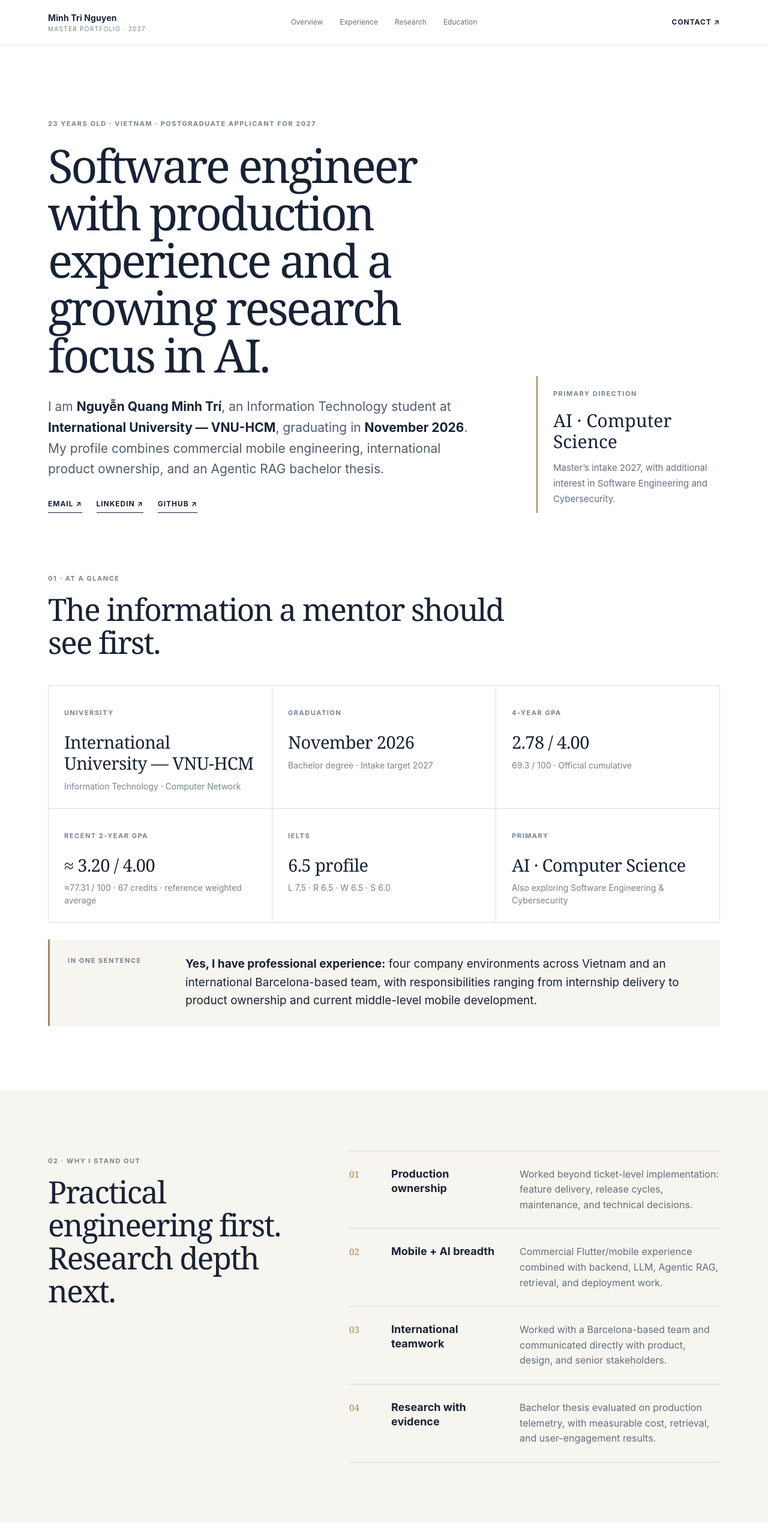
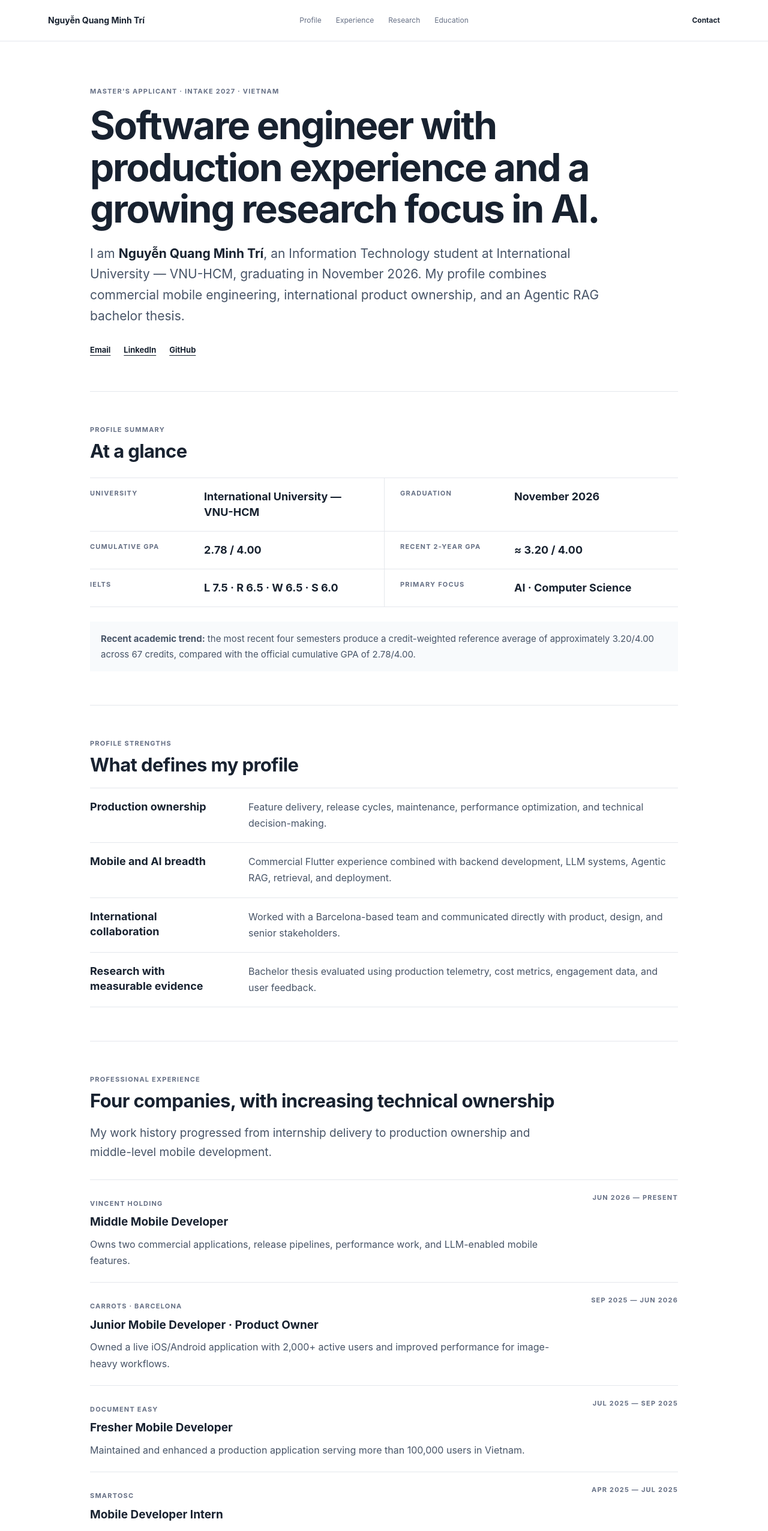
Before and after one commit to minhtri2k3/master-cv, a React (Vite) app: page / in a window 1280 px wide. Shown: the top 2552 px of the page at 60% size. Built offline with nearby package versions, Linux system fonts and the light colour scheme.

Commit message:
chore: refactor portfolio into formal blog layout

```diff
--- a/src/main.jsx
+++ b/src/main.jsx
@@ -2,41 +2,32 @@ import React, { useEffect } from 'react';
 import { createRoot } from 'react-dom/client';
 import './styles.css';
 
-const snapshot = [
-  { label: 'University', value: 'International University — VNU-HCM', note: 'Information Technology · Computer Network' },
-  { label: 'Graduation', value: 'November 2026', note: 'Bachelor degree · Intake target 2027' },
-  { label: '4-year GPA', value: '2.78 / 4.00', note: '69.3 / 100 · Official cumulative' },
-  { label: 'Recent 2-year GPA', value: '≈ 3.20 / 4.00', note: '≈77.31 / 100 · 67 credits · reference weighted average' },
-  { label: 'IELTS', value: '6.5 profile', note: 'L 7.5 · R 6.5 · W 6.5 · S 6.0' },
-  { label: 'Primary', value: 'AI · Computer Science', note: 'Also exploring Software Engineering & Cybersecurity' },
+const highlights = [
+  ['University', 'International University — VNU-HCM'],
+  ['Graduation', 'November 2026'],
+  ['Cumulative GPA', '2.78 / 4.00'],
+  ['Recent 2-year GPA', '≈ 3.20 / 4.00'],
+  ['IELTS', 'L 7.5 · R 6.5 · W 6.5 · S 6.0'],
+  ['Primary focus', 'AI · Computer Science'],
+];
+
+const experience = [
+  ['Vincent Holding', 'Middle Mobile Developer', 'Jun 2026 — Present', 'Owns two commercial applications, release pipelines, performance work, and LLM-enabled mobile features.'],
+  ['Carrots · Barcelona', 'Junior Mobile Developer · Product Owner', 'Sep 2025 — Jun 2026', 'Owned a live iOS/Android application with 2,000+ active users and improved performance for image-heavy workflows.'],
+  ['Document Easy', 'Fresher Mobile Developer', 'Jul 2025 — Sep 2025', 'Maintained and enhanced a production application serving more than 100,000 users in Vietnam.'],
+  ['SMARTOSC', 'Mobile Developer Intern', 'Apr 2025 — Jul 2025', 'Built an end-to-end Flutter, Python, and AI recommendation prototype and coordinated the internship presentation team.'],
 ];
 
 const strengths = [
-  ['Production ownership', 'Worked beyond ticket-level implementation: feature delivery, release cycles, maintenance, and technical decisions.'],
-  ['Mobile + AI breadth', 'Commercial Flutter/mobile experience combined with backend, LLM, Agentic RAG, retrieval, and deployment work.'],
-  ['International teamwork', 'Worked with a Barcelona-based team and communicated directly with product, design, and senior stakeholders.'],
-  ['Research with evidence', 'Bachelor thesis evaluated on production telemetry, with measurable cost, retrieval, and user-engagement results.'],
+  ['Production ownership', 'Feature delivery, release cycles, maintenance, performance optimization, and technical decision-making.'],
+  ['Mobile and AI breadth', 'Commercial Flutter experience combined with backend development, LLM systems, Agentic RAG, retrieval, and deployment.'],
+  ['International collaboration', 'Worked with a Barcelona-based team and communicated directly with product, design, and senior stakeholders.'],
+  ['Research with measurable evidence', 'Bachelor thesis evaluated using production telemetry, cost metrics, engagement data, and user feedback.'],
 ];
-
-const experience = [
-  ['Vincent Holding', 'Middle Mobile Developer', 'Jun 2026 — Present', 'Owns two commercial apps, release pipelines, performance work, and LLM-enabled mobile features.'],
-  ['Carrots · Barcelona', 'Junior Mobile Developer · Product Owner', 'Sep 2025 — Jun 2026', 'Owned a live iOS/Android app with 2,000+ active users and improved image-heavy performance.'],
-  ['Document Easy', 'Fresher Mobile Developer', 'Jul 2025 — Sep 2025', 'Maintained and enhanced a large-scale product serving 100,000+ users in Vietnam.'],
-  ['SMARTOSC', 'Mobile Developer Intern', 'Apr 2025 — Jul 2025', 'Built a Flutter + Python + AI recommendation prototype and led the internship presentation team.'],
-];
-
-const thesisStats = [
-  ['5,096', 'products'],
-  ['209', 'evaluated turns'],
-  ['1–2', 'LLM calls / turn'],
-  ['$0.000142', 'avg. cost / turn'],
-];
-
-function Arrow() { return <span aria-hidden="true">↗</span>; }
 
 function App() {
   useEffect(() => {
-    const nodes = document.querySelectorAll('[data-reveal]');
+    const items = document.querySelectorAll('[data-reveal]');
     const observer = new IntersectionObserver((entries) => {
       entries.forEach((entry) => {
         if (entry.isIntersecting) {
@@ -45,146 +36,129 @@ function App() {
         }
       });
     }, { threshold: 0.08 });
-    nodes.forEach((node) => observer.observe(node));
+    items.forEach((item) => observer.observe(item));
     return () => observer.disconnect();
   }, []);
 
   return <>
-    <header className="site-header">
-      <a className="identity" href="#top">
-        <strong>Minh Tri Nguyen</strong>
-        <span>Master Portfolio · 2027</span>
-      </a>
-      <nav>
-        <a href="#overview">Overview</a>
-        <a href="#experience">Experience</a>
-        <a href="#research">Research</a>
-        <a href="#education">Education</a>
-      </nav>
-      <a className="header-cta" href="mailto:quangminhtri2003@gmail.com">Contact <Arrow /></a>
+    <header className="header">
+      <div className="header-inner">
+        <a className="name" href="#top">Nguyễn Quang Minh Trí</a>
+        <nav>
+          <a href="#profile">Profile</a>
+          <a href="#experience">Experience</a>
+          <a href="#research">Research</a>
+          <a href="#education">Education</a>
+        </nav>
+        <a className="contact" href="mailto:quangminhtri2003@gmail.com">Contact</a>
+      </div>
     </header>
 
-    <main id="top">
-      <section className="hero wrap">
-        <div className="hero-copy reveal" data-reveal>
-          <p className="meta-line">23 years old · Vietnam · Postgraduate applicant for 2027</p>
+    <main id="top" className="page">
+      <article className="blog">
+        <section className="intro-block reveal" data-reveal>
+          <p className="kicker">Master's Applicant · Intake 2027 · Vietnam</p>
           <h1>Software engineer with production experience and a growing research focus in AI.</h1>
-          <p className="intro">I am <b>Nguyễn Quang Minh Trí</b>, an Information Technology student at <b>International University — VNU-HCM</b>, graduating in <b>November 2026</b>. My profile combines commercial mobile engineering, international product ownership, and an Agentic RAG bachelor thesis.</p>
-          <div className="hero-links">
-            <a href="mailto:quangminhtri2003@gmail.com">Email <Arrow /></a>
-            <a href="https://www.linkedin.com/in/quang-minh-tri-nguyen-a4a942275/" target="_blank" rel="noreferrer">LinkedIn <Arrow /></a>
-            <a href="https://github.com/minhtri2k3" target="_blank" rel="noreferrer">GitHub <Arrow /></a>
+          <p className="lead">I am <strong>Nguyễn Quang Minh Trí</strong>, an Information Technology student at International University — VNU-HCM, graduating in November 2026. My profile combines commercial mobile engineering, international product ownership, and an Agentic RAG bachelor thesis.</p>
+          <div className="links">
+            <a href="mailto:quangminhtri2003@gmail.com">Email</a>
+            <a href="https://www.linkedin.com/in/quang-minh-tri-nguyen-a4a942275/" target="_blank" rel="noreferrer">LinkedIn</a>
+            <a href="https://github.com/minhtri2k3" target="_blank" rel="noreferrer">GitHub</a>
           </div>
-        </div>
+        </section>
 
-        <aside className="primary-card reveal" data-reveal>
-          <span className="tiny-label">Primary direction</span>
-          <strong>AI · Computer Science</strong>
-          <p>Master’s intake 2027, with additional interest in Software Engineering and Cybersecurity.</p>
-        </aside>
-      </section>
+        <section id="profile" className="section reveal" data-reveal>
+          <div className="section-label">Profile summary</div>
+          <h2>At a glance</h2>
+          <div className="facts">
+            {highlights.map(([label, value]) => <div className="fact" key={label}>
+              <span>{label}</span>
+              <strong>{value}</strong>
+            </div>)}
+          </div>
+          <p className="note"><strong>Recent academic trend:</strong> the most recent four semesters produce a credit-weighted reference average of approximately 3.20/4.00 across 67 credits, compared with the official cumulative GPA of 2.78/4.00.</p>
+        </section>
 
-      <section id="overview" className="overview wrap">
-        <div className="section-title reveal" data-reveal>
-          <span>01 · At a glance</span>
-          <h2>The information a mentor should see first.</h2>
-        </div>
-
-        <div className="snapshot-grid">
-          {snapshot.map((item) => <article className="snapshot-card reveal" data-reveal key={item.label}>
-            <span>{item.label}</span>
-            <strong>{item.value}</strong>
-            <p>{item.note}</p>
-          </article>)}
-        </div>
-
-        <div className="quick-answer reveal" data-reveal>
-          <span className="tiny-label">In one sentence</span>
-          <p><b>Yes, I have professional experience:</b> four company environments across Vietnam and an international Barcelona-based team, with responsibilities ranging from internship delivery to product ownership and current middle-level mobile development.</p>
-        </div>
-      </section>
-
-      <section className="story-section">
-        <div className="wrap article-layout">
-          <div className="section-title reveal" data-reveal>
-            <span>02 · Why I stand out</span>
-            <h2>Practical engineering first. Research depth next.</h2>
-          </div>
-          <div className="strength-list">
-            {strengths.map(([title, text], index) => <article className="strength-row reveal" data-reveal key={title}>
-              <span>0{index + 1}</span>
+        <section className="section reveal" data-reveal>
+          <div className="section-label">Profile strengths</div>
+          <h2>What defines my profile</h2>
+          <div className="text-list">
+            {strengths.map(([title, text]) => <div className="text-row" key={title}>
               <h3>{title}</h3>
               <p>{text}</p>
-            </article>)}
+            </div>)}
           </div>
-        </div>
-      </section>
+        </section>
 
-      <section id="experience" className="wrap article-section">
-        <div className="section-title reveal" data-reveal>
-          <span>03 · Professional experience</span>
-          <h2>Four companies. Increasing ownership.</h2>
-          <p>My work history is best read as progression: from learning inside a delivery team to owning production outcomes.</p>
-        </div>
-        <div className="experience-list">
-          {experience.map(([company, role, period, text]) => <article className="experience-row reveal" data-reveal key={company}>
-            <div className="experience-time">{period}</div>
-            <div>
-              <p className="company-name">{company}</p>
-              <h3>{role}</h3>
+        <section id="experience" className="section reveal" data-reveal>
+          <div className="section-label">Professional experience</div>
+          <h2>Four companies, with increasing technical ownership</h2>
+          <p className="section-intro">My work history progressed from internship delivery to production ownership and middle-level mobile development.</p>
+          <div className="experience-list">
+            {experience.map(([company, role, period, text]) => <div className="experience-item" key={company}>
+              <div className="experience-head">
+                <div><span className="company">{company}</span><h3>{role}</h3></div>
+                <span className="period">{period}</span>
+              </div>
               <p>{text}</p>
-            </div>
-          </article>)}
-        </div>
-      </section>
+            </div>)}
+          </div>
+        </section>
 
-      <section id="research" className="research-section">
-        <div className="wrap article-layout">
-          <div className="section-title light reveal" data-reveal>
-            <span>04 · Bachelor thesis</span>
-            <h2>Agentic RAG for dynamic product suggestion.</h2>
-            <p>Clothie is a production-oriented fashion recommendation system designed to resolve vague user intent while controlling retrieval quality, latency, and LLM cost.</p>
+        <section id="research" className="section reveal" data-reveal>
+          <div className="section-label">Bachelor thesis · 2026</div>
+          <h2>Agentic RAG for dynamic product suggestion</h2>
+          <p className="section-intro">Clothie is a production-oriented fashion recommendation system designed to resolve vague user intent while controlling retrieval quality, latency, and LLM cost.</p>
+
+          <div className="metrics">
+            <div><strong>5,096</strong><span>products</span></div>
+            <div><strong>209</strong><span>evaluated turns</span></div>
+            <div><strong>1–2</strong><span>LLM calls per turn</span></div>
+            <div><strong>$0.000142</strong><span>average cost per turn</span></div>
           </div>
 
-          <div className="thesis-stats reveal" data-reveal>
-            {thesisStats.map(([value, label]) => <div key={label}><strong>{value}</strong><span>{label}</span></div>)}
+          <div className="research-copy">
+            <p><strong>Architecture:</strong> single-LLM intent-first orchestration, six-slot extraction, clarification gating, multi-turn memory, and deterministic routing.</p>
+            <p><strong>Retrieval:</strong> BM25, FashionSigLIP, Reciprocal Rank Fusion, RapidFuzz, BGE reranking, and Qdrant.</p>
+            <p><strong>Stack:</strong> Python, FastAPI, PostgreSQL, Qdrant, Flutter, Docker, and Gemini 2.5 Flash.</p>
           </div>
+          <a className="inline-link" href="https://github.com/minhtri2k3/llm-thesis" target="_blank" rel="noreferrer">View research repository</a>
+        </section>
 
-          <article className="research-summary reveal" data-reveal>
+        <section id="education" className="section reveal" data-reveal>
+          <div className="section-label">Education and direction</div>
+          <h2>Academic background</h2>
+          <div className="education-grid">
             <div>
-              <span className="tiny-label">Core architecture</span>
-              <h3>Single-LLM intent-first orchestration + Hybrid RAG</h3>
+              <h3>International University — VNU-HCM</h3>
+              <p>Information Technology · Computer Network<br />2021–2026 · Graduation: November 2026</p>
             </div>
-            <p>Intent classification, six-slot extraction, clarification gating, multi-turn memory, BM25, FashionSigLIP, RRF, RapidFuzz, BGE reranking, Qdrant, PostgreSQL, FastAPI, Flutter, and Docker.</p>
-          </article>
+            <div>
+              <h3>Academic indicators</h3>
+              <p>Cumulative GPA: <strong>2.78/4.00</strong><br />Recent two-year reference GPA: <strong>≈3.20/4.00</strong><br />Final semester GPA: <strong>3.36/4.00</strong><br />Bachelor thesis: <strong>84/100</strong></p>
+            </div>
+            <div>
+              <h3>English</h3>
+              <p>IELTS<br />Listening 7.5 · Reading 6.5<br />Writing 6.5 · Speaking 6.0</p>
+            </div>
+            <div>
+              <h3>Master's direction</h3>
+              <p><strong>Primary:</strong> AI · Computer Science<br /><strong>Additional:</strong> Software Engineering · Cybersecurity<br />Target intake: 2027</p>
+            </div>
+          </div>
+        </section>
 
-          <div className="research-links reveal" data-reveal>
-            <a href="https://github.com/minhtri2k3/llm-thesis" target="_blank" rel="noreferrer">View research repository <Arrow /></a>
-          </div>
-        </div>
-      </section>
-
-      <section id="education" className="wrap article-section education-section">
-        <div className="section-title reveal" data-reveal>
-          <span>05 · Education & next step</span>
-          <h2>Academic record with a clear upward trend.</h2>
-        </div>
-        <div className="education-copy reveal" data-reveal>
-          <p><b>International University — Vietnam National University HCMC</b><br />Information Technology · Computer Network · 2021–2026</p>
-          <p>The official cumulative GPA is <b>2.78/4.00 (69.3/100)</b>. Across the most recent four semesters, the credit-weighted reference average rises to <b>≈3.20/4.00 (≈77.31/100)</b>, with the latest semester at <b>3.36/4.00</b>.</p>
-          <p>IELTS bands: <b>Listening 7.5 · Reading 6.5 · Writing 6.5 · Speaking 6.0</b>. Bachelor thesis grade: <b>84/100</b>.</p>
-        </div>
-
-        <div className="next-step reveal" data-reveal>
-          <span className="tiny-label">What I want from a mentor</span>
-          <p>Programme fit, scholarship strategy, and positioning for a 2027 Master’s application—especially where strong professional experience, recent academic improvement, and AI research can strengthen the overall profile.</p>
-        </div>
-      </section>
+        <section className="closing reveal" data-reveal>
+          <div className="section-label">Mentor context</div>
+          <h2>What I am looking for</h2>
+          <p>I am looking for guidance on programme fit, scholarship strategy, and how to position professional experience, recent academic improvement, and AI research effectively for postgraduate applications in 2027.</p>
+        </section>
+      </article>
     </main>
 
-    <footer className="wrap footer">
+    <footer className="footer">
       <span>Nguyễn Quang Minh Trí</span>
-      <span>Vietnam · Updated 2026</span>
+      <span>Master Portfolio · 2027</span>
     </footer>
   </>;
 }
```
Also changed, not shown: src/styles.css.
